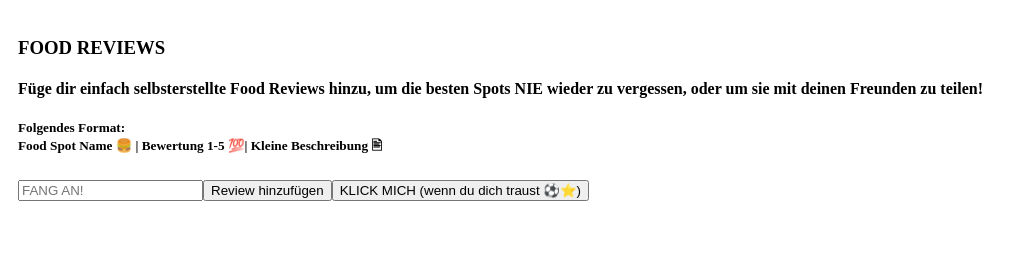
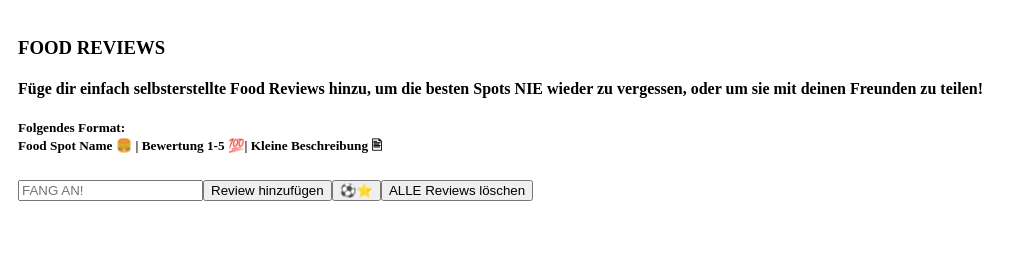
Before and after one commit to mathisneunzig/DHBW-Mannheim-WI2024SEA-Microkernel, a React (Vite) app: page /Food in a window 1280 px wide. Shown: the top 269 px of the page, without its empty margins (0-1027 px from the left). Built offline with nearby package versions, Linux system fonts and the light colour scheme; grey boxes are pictures that could not be loaded.

Commit message:
kleine Anpassungen

```diff
--- a/src/plugins/Wanisa_FoodReviewPluginConsumer/page.tsx
+++ b/src/plugins/Wanisa_FoodReviewPluginConsumer/page.tsx
@@ -13,31 +13,33 @@ export const Food: React.FC<{ ctx: PluginCtx }> = ({ ctx }) => {
 
       <div style={{ marginBottom: 8}}>
         <input value={text} onChange={e => setText(e.target.value)} placeholder="FANG AN!"/>
-        <button
-          onClick={() => {
-            const v = text.trim();
-            if (v) {
+        <button onClick={() => {const v = text.trim();
+        if (v) {
               ctx.write.exec("reviews","add",{ text: v});
               setText("");
-            }
             }}
+          }
         disabled={!ctx.can("reviews.write")}>
         Review hinzufügen
         </button>
-        <button
-          onClick={() => {
+        <button onClick={() => {
               window.open("https://www.youtube.com/watch?v=DW5so6wyXIY");
           }}
           >
-          KLICK MICH (wenn du dich traust ⚽⭐)
+        ⚽⭐
         </button>
+        <button onClick={() =>
+              ctx.write.exec("reviews","clear", {})}
+              disabled={!ctx.can("reviews.write")}>
+            ALLE Reviews löschen
+           </button>
       </div>
       <ul>
         {reviews.map(n => (
           <li key={n.id} style={{ display: "flex", alignItems: "center", gap: 8 }}>
             <span>{n.text}</span>
             <button onClick={() => ctx.write.exec("reviews","remove",{ id: n.id })} disabled={!ctx.can("reviews.write")}>
-              Löschennnn
+              WEG DAMIT
             </button>
           </li>
         ))}
@@ -45,9 +47,8 @@ export const Food: React.FC<{ ctx: PluginCtx }> = ({ ctx }) => {
       <br></br>
       <br></br>
       <br></br>
-      {/*Komischer Abstand*/}
     <div style ={{ width: 220, marginLeft: 3}}>
-      <img src = "https://haustiereleben.net/wp-content/images/welches-fleisch-durfen-katzen-essen-atmq0o28.jpg" alt="KatzeIsstBVBaufWeilBayernBesserIst" style={{ width: "100%", borderRadius: 10 }}/>
+      <img src = "https://haustiereleben.net/wp-content/images/welches-fleisch-durfen-katzen-essen-atmq0o28.jpg" style={{ width: "100%", borderRadius: 10 }}/>
     </div>
     </div>
   );
--- a/src/plugins/Wanisa_FoodReviewPluginProvider/index.ts
+++ b/src/plugins/Wanisa_FoodReviewPluginProvider/index.ts
@@ -9,7 +9,7 @@ pluginManager.register({
   color1: "#444",
   color2: "#777",
   spin: 15,
-  permissions: ["reviews.read","reviews.write"],
+  permissions: ["reviews.read","reviews.write",],
   provides: [
     {
       entity: "reviews",
@@ -25,7 +25,8 @@ pluginManager.register({
           const list = Array.isArray(state) ? state as { id: string; text: string }[] : [];
           const id = String(payload?.id ?? "");
           return list.filter(n => n.id !== id);
-        }
+        },
+        clear: (state, payload) => []
       }
     }
   ]
```
